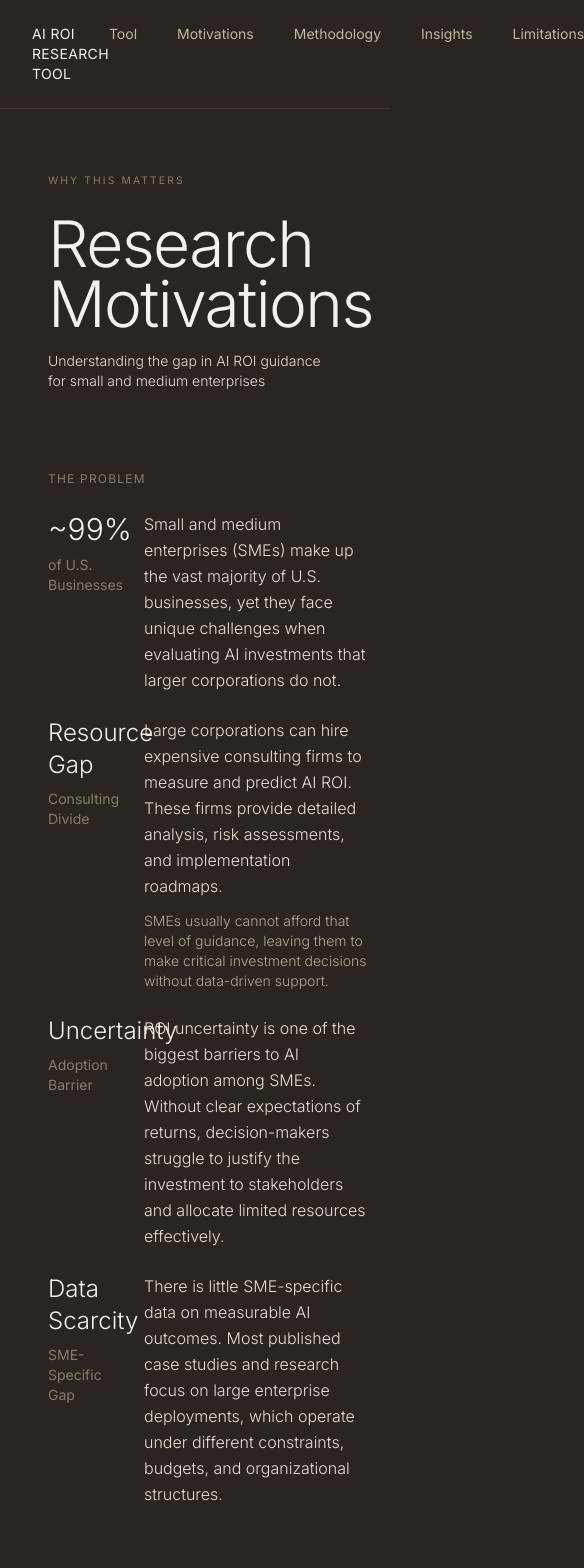
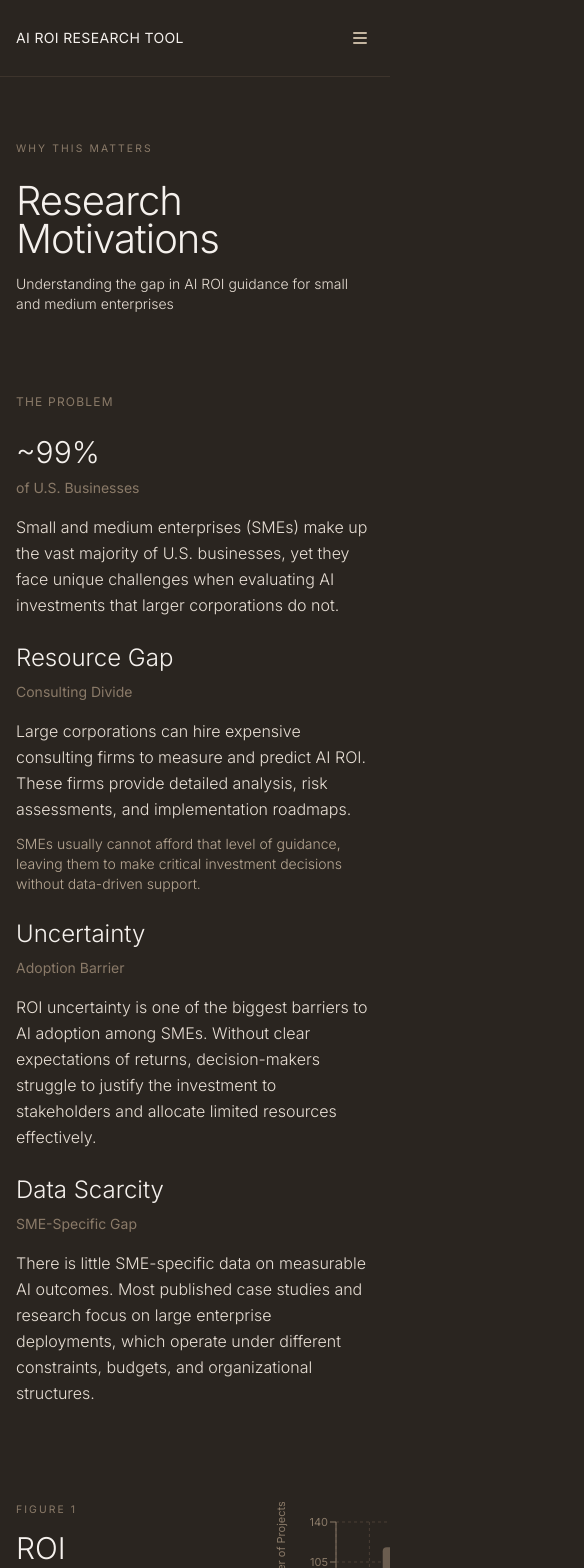
Before and after one commit to natepaulo43-oss/AI-ROI, a Next.js app in the folder frontend/: page /hypothesis in a window 390 px wide. Shown: the top 1568 px of the page, 584 px wide, since content can reach past the window. Built offline with nearby package versions, Linux system fonts and the light colour scheme.

Commit message:
optimize for mobile devices

```diff
--- a/frontend/app/globals.css
+++ b/frontend/app/globals.css
@@ -12,6 +12,11 @@
   --color-accent-darker: #4a3f35;
   --color-surface-light: #5a4d3f;
   --color-surface-dark: #3d342a;
+}
+
+html,
+body {
+  overflow-x: hidden;
 }
 
 body {
--- a/frontend/app/hypothesis/page.tsx
+++ b/frontend/app/hypothesis/page.tsx
@@ -2,13 +2,13 @@ import ROIDistributionChart from '@/components/insights/ROIDistributionChart';
 
 export default function Hypothesis() {
   return (
-    <div className="mx-auto max-w-7xl px-12 py-16">
+    <div className="mx-auto max-w-7xl px-4 sm:px-12 py-16">
       {/* Page header */}
       <div className="mb-20">
         <div className="text-[0.65rem] uppercase tracking-[0.2em] text-[#8a7a68] mb-6">
           Why This Matters
         </div>
-        <h1 className="text-[4rem] font-light text-[#f5f1ed] leading-[0.95] tracking-tight mb-4">
+        <h1 className="text-[2.5rem] sm:text-[4rem] font-light text-[#f5f1ed] leading-[0.95] tracking-tight mb-4">
           Research Motivations
         </h1>
         <p className="text-sm text-[#e8dfd5] font-light max-w-md">
@@ -22,12 +22,12 @@ export default function Hypothesis() {
         <div>
           <h2 className="text-xs uppercase tracking-widest text-[#8a7a68] mb-6 font-normal">The Problem</h2>
           <div className="space-y-6">
-            <div className="grid grid-cols-12 gap-8">
-              <div className="col-span-3">
+            <div className="grid grid-cols-1 sm:grid-cols-12 gap-4 sm:gap-8">
+              <div className="sm:col-span-3">
                 <div className="text-3xl font-light text-[#f5f1ed]">~99%</div>
                 <div className="text-[#8a7a68] text-sm mt-2">of U.S. Businesses</div>
               </div>
-              <div className="col-span-8">
+              <div className="sm:col-span-8">
                 <p className="text-[#e8dfd5] leading-relaxed font-light">
                   Small and medium enterprises (SMEs) make up the vast majority of U.S. businesses,
                   yet they face unique challenges when evaluating AI investments that larger corporations do not.
@@ -35,12 +35,12 @@ export default function Hypothesis() {
               </div>
             </div>
 
-            <div className="grid grid-cols-12 gap-8">
-              <div className="col-span-3">
+            <div className="grid grid-cols-1 sm:grid-cols-12 gap-4 sm:gap-8">
+              <div className="sm:col-span-3">
                 <div className="text-2xl font-light text-[#f5f1ed]">Resource Gap</div>
                 <div className="text-[#8a7a68] text-sm mt-2">Consulting Divide</div>
               </div>
-              <div className="col-span-8">
+              <div className="sm:col-span-8">
                 <p className="text-[#e8dfd5] leading-relaxed font-light mb-3">
                   Large corporations can hire expensive consulting firms to measure and predict AI ROI.
                   These firms provide detailed analysis, risk assessments, and implementation roadmaps.
@@ -52,12 +52,12 @@ export default function Hypothesis() {
               </div>
             </div>
 
-            <div className="grid grid-cols-12 gap-8">
-              <div className="col-span-3">
+            <div className="grid grid-cols-1 sm:grid-cols-12 gap-4 sm:gap-8">
+              <div className="sm:col-span-3">
                 <div className="text-2xl font-light text-[#f5f1ed]">Uncertainty</div>
                 <div className="text-[#8a7a68] text-sm mt-2">Adoption Barrier</div>
               </div>
-              <div className="col-span-8">
+              <div className="sm:col-span-8">
                 <p className="text-[#e8dfd5] leading-relaxed font-light">
                   ROI uncertainty is one of the biggest barriers to AI adoption among SMEs. Without
                   clear expectations of returns, decision-makers struggle to justify the investment
@@ -66,12 +66,12 @@ export default function Hypothesis() {
               </div>
             </div>
 
-            <div className="grid grid-cols-12 gap-8">
-              <div className="col-span-3">
+            <div className="grid grid-cols-1 sm:grid-cols-12 gap-4 sm:gap-8">
+              <div className="sm:col-span-3">
                 <div className="text-2xl font-light text-[#f5f1ed]">Data Scarcity</div>
                 <div className="text-[#8a7a68] text-sm mt-2">SME-Specific Gap</div>
               </div>
-              <div className="col-span-8">
+              <div className="sm:col-span-8">
                 <p className="text-[#e8dfd5] leading-relaxed font-light">
                   There is little SME-specific data on measurable AI outcomes. Most published case
                   studies and research focus on large enterprise deployments, which operate under
@@ -88,7 +88,7 @@ export default function Hypothesis() {
         {/* The Goal */}
         <div className="border-l-2 border-[#6b5d4f] pl-6 py-2">
           <h2 className="text-sm font-normal text-[#f5f1ed] mb-4">Research Goal</h2>
-          <p className="text-[1.5rem] font-light text-[#f5f1ed] leading-relaxed mb-6">
+          <p className="text-[1.25rem] sm:text-[1.5rem] font-light text-[#f5f1ed] leading-relaxed mb-6">
             Build a <span className="text-[#d4a574]">data-driven AI ROI prediction tool</span> that SMEs can access —
             without needing expensive consultants.
           </p>
@@ -102,7 +102,7 @@ export default function Hypothesis() {
         {/* What Makes This Different */}
         <div>
           <h2 className="text-xs uppercase tracking-widest text-[#8a7a68] mb-6 font-normal">What Makes This Different</h2>
-          <div className="grid grid-cols-2 gap-8">
+          <div className="grid grid-cols-1 sm:grid-cols-2 gap-8">
             <div>
               <h3 className="text-[#f5f1ed] text-sm mb-3 font-normal">SME-Focused Dataset</h3>
               <p className="text-[#e8dfd5] leading-relaxed font-light text-sm">
@@ -151,7 +151,7 @@ export default function Hypothesis() {
         {/* Impact & Applications */}
         <div>
           <h2 className="text-xs uppercase tracking-widest text-[#8a7a68] mb-6 font-normal">Impact & Applications</h2>
-          <div className="grid grid-cols-2 gap-8">
+          <div className="grid grid-cols-1 sm:grid-cols-2 gap-8">
             <div>
               <h3 className="text-[#f5f1ed] text-sm mb-3 font-normal">For SME Decision-Makers</h3>
               <ul className="text-[#e8dfd5] leading-relaxed font-light space-y-2 text-sm">
@@ -216,7 +216,7 @@ export default function Hypothesis() {
           <p className="text-[#e8dfd5] leading-relaxed font-light mb-6">
             To improve prediction accuracy, future research should focus on:
           </p>
-          <div className="grid grid-cols-2 gap-8">
+          <div className="grid grid-cols-1 sm:grid-cols-2 gap-8">
             <div>
               <h3 className="text-[#f5f1ed] text-sm mb-3 font-normal">Data Collection</h3>
               <ul className="text-[#e8dfd5] leading-relaxed font-light space-y-2 text-sm">
--- a/frontend/app/limitations/page.tsx
+++ b/frontend/app/limitations/page.tsx
@@ -2,13 +2,13 @@ import PageLayout from '@/components/layout/PageLayout';
 
 export default function Limitations() {
   return (
-    <div className="mx-auto max-w-7xl px-12 py-16">
+    <div className="mx-auto max-w-7xl px-4 sm:px-12 py-16">
       {/* Page header */}
       <div className="mb-20">
         <div className="text-[0.65rem] uppercase tracking-[0.2em] text-[#8a7a68] mb-6">
           Responsible AI
         </div>
-        <h1 className="text-[4rem] font-light text-[#f5f1ed] leading-[0.95] tracking-tight mb-4">
+        <h1 className="text-[2.5rem] sm:text-[4rem] font-light text-[#f5f1ed] leading-[0.95] tracking-tight mb-4">
           Limitations
         </h1>
         <p className="text-sm text-[#e8dfd5] font-light max-w-md">
--- a/frontend/app/page.tsx
+++ b/frontend/app/page.tsx
@@ -4,7 +4,7 @@ import CTAButton from '@/components/landing/CTAButton';
 
 export default function Home() {
   return (
-    <div className="mx-auto max-w-7xl px-12 py-8">
+    <div className="mx-auto max-w-7xl px-4 sm:px-12 py-8">
       <Hero />
       <ValueProposition />
       <CTAButton />
--- a/frontend/components/layout/Footer.tsx
+++ b/frontend/components/layout/Footer.tsx
@@ -1,8 +1,8 @@
 export default function Footer() {
   return (
     <footer className="border-t border-[#5a4d3f]/40 mt-auto">
-      <div className="mx-auto max-w-6xl px-8 py-12">
-        <div className="flex items-start justify-between text-[#b8a894]">
+      <div className="mx-auto max-w-6xl px-4 sm:px-8 py-12">
+        <div className="flex flex-col sm:flex-row sm:items-start sm:justify-between gap-4 sm:gap-0 text-[#b8a894]">
           <div className="text-xs uppercase tracking-widest">
             <p>AI Adoption ROI Prediction Tool</p>
             <p className="mt-2 text-[#8a7a68]">Presented at SEDSI Conference · 2026</p>
--- a/frontend/components/layout/Header.tsx
+++ b/frontend/components/layout/Header.tsx
@@ -1,31 +1,76 @@
+'use client';
 import Link from 'next/link';
+import { useState } from 'react';
+
+const NAV_LINKS = [
+  { href: '/tool', label: 'Tool' },
+  { href: '/hypothesis', label: 'Motivations' },
+  { href: '/methodology', label: 'Methodology' },
+  { href: '/insights', label: 'Insights' },
+  { href: '/limitations', label: 'Limitations' },
+];
 
 export default function Header() {
+  const [open, setOpen] = useState(false);
+
   return (
     <header className="border-b border-[#5a4d3f]/40">
-      <nav className="mx-auto max-w-6xl px-8 py-6">
-        <div className="flex items-baseline justify-between">
-          <Link href="/" className="text-sm font-normal text-[#f5f1ed] tracking-wide uppercase">
+      <nav className="mx-auto max-w-6xl px-4 sm:px-8 py-6">
+        <div className="flex items-center justify-between">
+          <Link
+            href="/"
+            className="text-sm font-normal text-[#f5f1ed] tracking-wide uppercase"
+            onClick={() => setOpen(false)}
+          >
             AI ROI Research Tool
           </Link>
-          <div className="flex gap-10">
-            <Link href="/tool" className="text-sm font-normal text-[#c4b5a0] hover:text-[#f5f1ed] transition-colors">
-              Tool
-            </Link>
-            <Link href="/hypothesis" className="text-sm font-normal text-[#c4b5a0] hover:text-[#f5f1ed] transition-colors">
-              Motivations
-            </Link>
-            <Link href="/methodology" className="text-sm font-normal text-[#c4b5a0] hover:text-[#f5f1ed] transition-colors">
-              Methodology
-            </Link>
-            <Link href="/insights" className="text-sm font-normal text-[#c4b5a0] hover:text-[#f5f1ed] transition-colors">
-              Insights
-            </Link>
-            <Link href="/limitations" className="text-sm font-normal text-[#c4b5a0] hover:text-[#f5f1ed] transition-colors">
-              Limitations
-            </Link>
+
+          {/* Desktop nav */}
+          <div className="hidden sm:flex gap-10">
+            {NAV_LINKS.map((link) => (
+              <Link
+                key={link.href}
+                href={link.href}
+                className="text-sm font-normal text-[#c4b5a0] hover:text-[#f5f1ed] transition-colors"
+              >
+                {link.label}
+              </Link>
+            ))}
           </div>
+
+          {/* Mobile hamburger */}
+          <button
+            className="sm:hidden text-[#c4b5a0] hover:text-[#f5f1ed] transition-colors p-1"
+            onClick={() => setOpen(!open)}
+            aria-label="Toggle navigation menu"
+          >
+            {open ? (
+              <svg width="20" height="20" viewBox="0 0 20 20" fill="currentColor">
+                <path fillRule="evenodd" d="M4.293 4.293a1 1 0 011.414 0L10 8.586l4.293-4.293a1 1 0 111.414 1.414L11.414 10l4.293 4.293a1 1 0 01-1.414 1.414L10 11.414l-4.293 4.293a1 1 0 01-1.414-1.414L8.586 10 4.293 5.707a1 1 0 010-1.414z" clipRule="evenodd" />
+              </svg>
+            ) : (
+              <svg width="20" height="20" viewBox="0 0 20 20" fill="currentColor">
+                <path fillRule="evenodd" d="M3 5a1 1 0 011-1h12a1 1 0 110 2H4a1 1 0 01-1-1zM3 10a1 1 0 011-1h12a1 1 0 110 2H4a1 1 0 01-1-1zM3 15a1 1 0 011-1h12a1 1 0 110 2H4a1 1 0 01-1-1z" clipRule="evenodd" />
+              </svg>
+            )}
+          </button>
         </div>
+
+        {/* Mobile dropdown */}
+        {open && (
+          <div className="sm:hidden flex flex-col gap-1 mt-4 pt-4 border-t border-[#5a4d3f]/40">
+            {NAV_LINKS.map((link) => (
+              <Link
+                key={link.href}
+                href={link.href}
+                className="text-sm font-normal text-[#c4b5a0] hover:text-[#f5f1ed] transition-colors py-2"
+                onClick={() => setOpen(false)}
+              >
+                {link.label}
+              </Link>
+            ))}
+          </div>
+        )}
       </nav>
     </header>
   );
```
Also changed, not shown: frontend/app/insights/page.tsx (+8 -8 lines), frontend/app/methodology/page.tsx (+20 -19 lines), frontend/app/tool/page.tsx (+7 -7 lines), frontend/components/landing/Hero.tsx (+10 -11 lines), frontend/components/landing/ValueProposition.tsx (+10 -7 lines).
